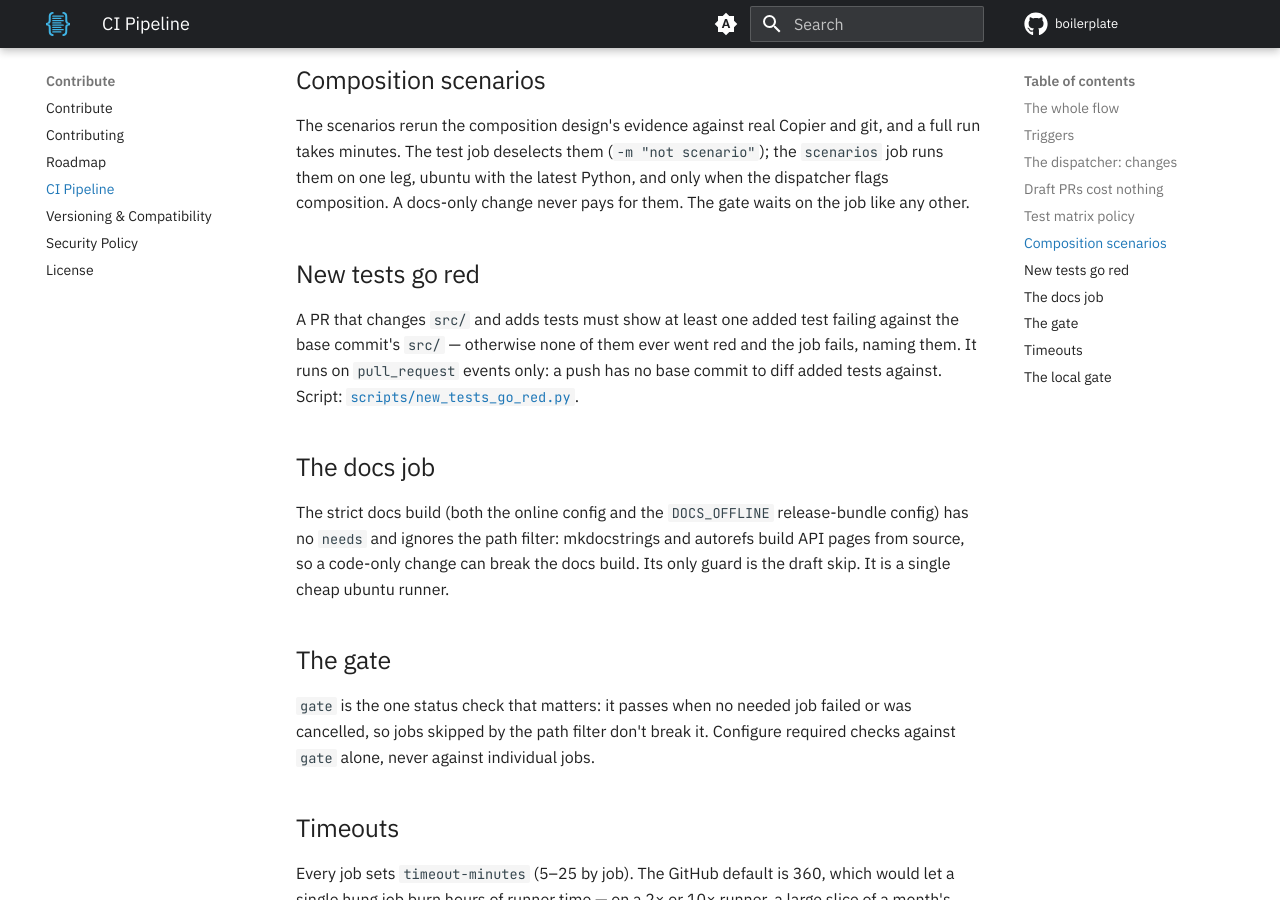
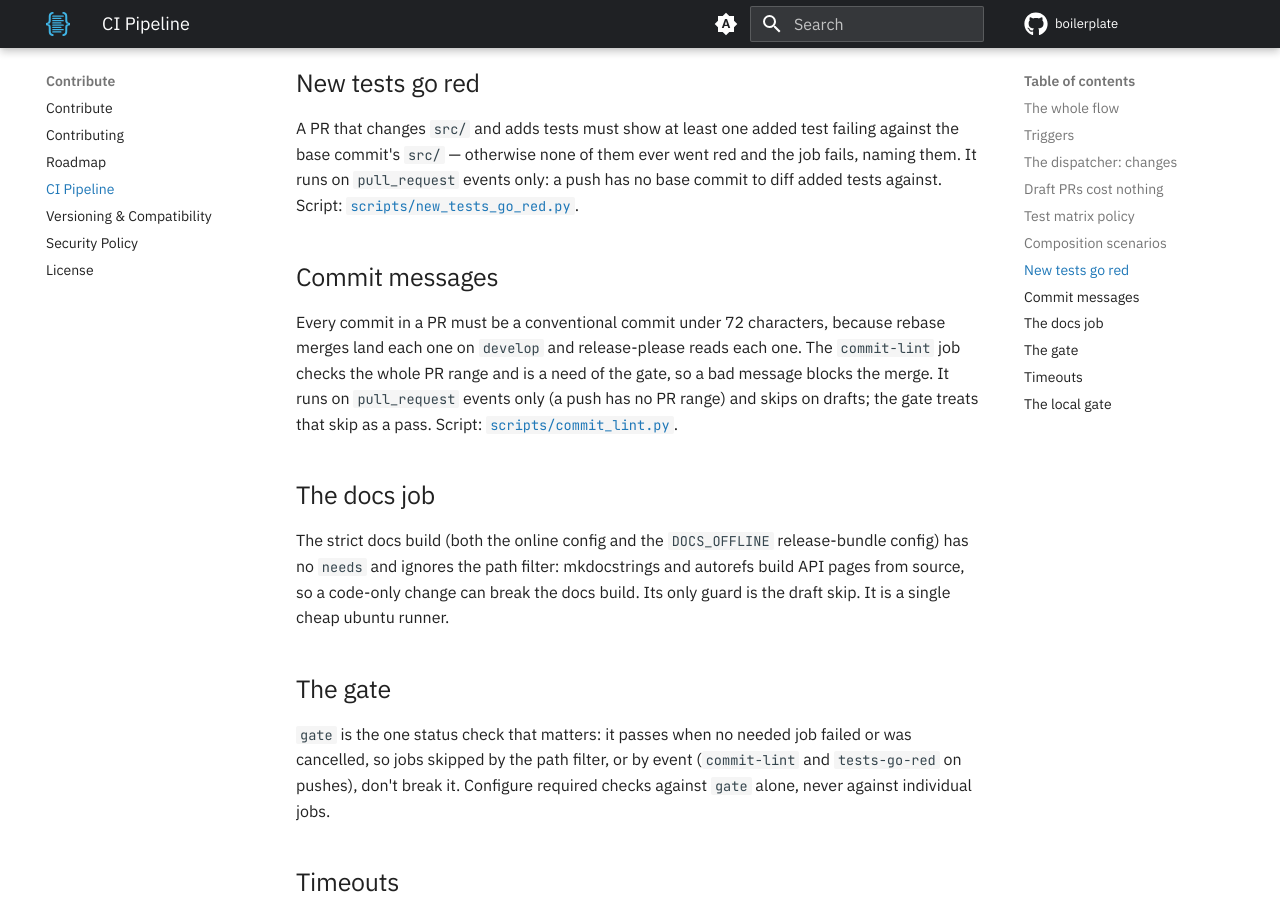
Before and after one commit to TheRealBillSiegler/boilerplate, an MkDocs documentation site: the page built from docs/governance/ci.md, in a window 1280 px wide and 900 px high, scrolled down 3030 px. Built offline with MkDocs 1.6.1 and Material for MkDocs 9.7.7, drawn with Linux system fonts in a browser that asks for light colours; a script that is not in the unit is left out; comment, search, counter and statistics services are not loaded; the version menu is left out; some of the changed text lies outside the part shown.

Commit message:
docs: say the commit check is part of the required CI gate
Co-Authored-By: Claude Sonnet 5.5 <noreply@anthropic.com>

```diff
--- a/docs/governance/ci.md
+++ b/docs/governance/ci.md
@@ -15,6 +15,8 @@ flowchart TD
         changes -- "code" --> code["lint / shellcheck / typecheck / package<br>test: ubuntu-only on PRs, diagonal on pushes<br>tests-go-red: pull_request events only"]
         changes -- "composition paths" --> scen["scenarios<br>ubuntu, latest Python"]
         docsjob["docs build<br>always runs, no needs"]
+        lint["commit-lint<br>pull_request events only"]
+        lint --> gate
         code --> gate["gate<br>the single pass/fail signal"]
         scen --> gate
         skip --> gate
@@ -52,7 +54,7 @@ When BASE is unusable — empty, the zero SHA of a branch-creation push, or an o
 
 ## Draft PRs cost nothing
 
-`changes`, `docs`, and `gate` each carry the guard `github.event_name != 'pull_request' || !github.event.pull_request.draft`. Every other job `needs: changes`, so when `changes` skips, they all skip transitively. The gate skips too — a draft never shows a vacuously green check. Iterate on drafts freely; flip ready when the local gate passes.
+`changes`, `docs`, and `gate` each carry the guard `github.event_name != 'pull_request' || !github.event.pull_request.draft`; `commit-lint` carries the same draft term inside its PR-only condition. Every other job `needs: changes`, so when `changes` skips, they all skip transitively. The gate skips too — a draft never shows a vacuously green check. Iterate on drafts freely; flip ready when the local gate passes.
 
 ## Test matrix policy
 
@@ -71,13 +73,17 @@ The scenarios rerun the composition design's evidence against real Copier and gi
 
 A PR that changes `src/` and adds tests must show at least one added test failing against the base commit's `src/` — otherwise none of them ever went red and the job fails, naming them. It runs on `pull_request` events only: a push has no base commit to diff added tests against. Script: [`scripts/new_tests_go_red.py`](https://github.com/TheRealBillSiegler/boilerplate/blob/develop/scripts/new_tests_go_red.py).
 
+## Commit messages
+
+Every commit in a PR must be a conventional commit under 72 characters, because rebase merges land each one on `develop` and release-please reads each one. The `commit-lint` job checks the whole PR range and is a need of the gate, so a bad message blocks the merge. It runs on `pull_request` events only (a push has no PR range) and skips on drafts; the gate treats that skip as a pass. Script: [`scripts/commit_lint.py`](https://github.com/TheRealBillSiegler/boilerplate/blob/develop/scripts/commit_lint.py).
+
 ## The docs job
 
 The strict docs build (both the online config and the `DOCS_OFFLINE` release-bundle config) has no `needs` and ignores the path filter: mkdocstrings and autorefs build API pages from source, so a code-only change can break the docs build. Its only guard is the draft skip. It is a single cheap ubuntu runner.
 
 ## The gate
 
-`gate` is the one status check that matters: it passes when no needed job failed or was cancelled, so jobs skipped by the path filter don't break it. Configure required checks against `gate` alone, never against individual jobs.
+`gate` is the one status check that matters: it passes when no needed job failed or was cancelled, so jobs skipped by the path filter, or by event (`commit-lint` and `tests-go-red` on pushes), don't break it. Configure required checks against `gate` alone, never against individual jobs.
 
 ## Timeouts
 
```
Also changed, not shown: other parts of docs/governance/ci.md (+1 -1 lines), AGENTS.md (+1 -1 lines), docs/governance/contributing.md (+1 -1 lines).
